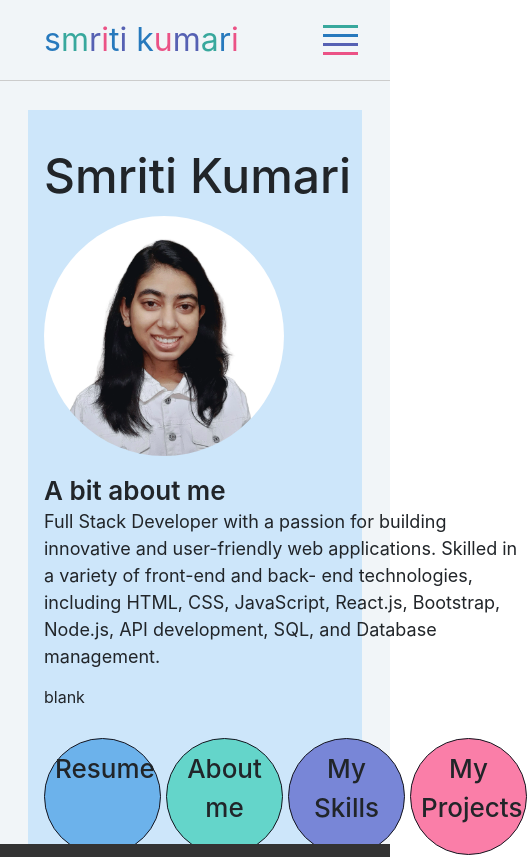
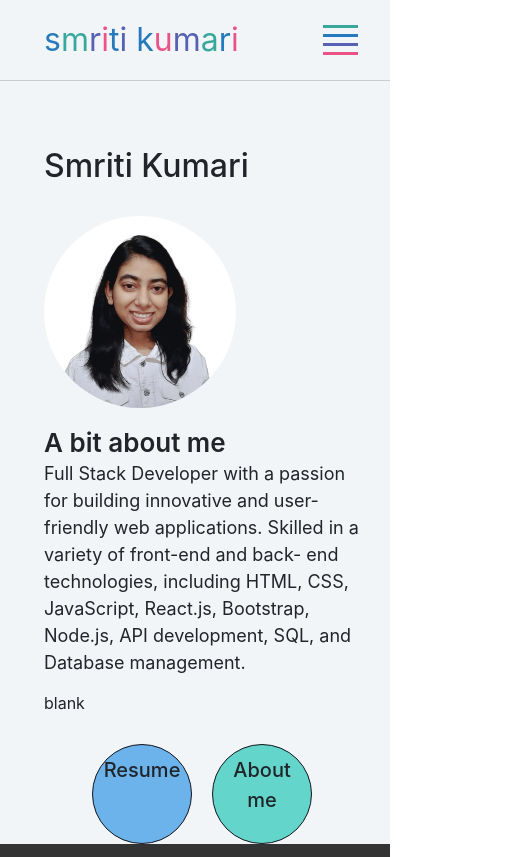
Before and after one commit to smriti-sk/portfolio-v1, a React (Create React App) app: page / in a window 390 px wide. Shown: the top 857 px of the page, 527 px wide, since content can reach past the window. Built offline with nearby package versions, Linux system fonts and the light colour scheme.

Commit message:
home mobile-view corrected

```diff
--- a/src/Components/Header.css
+++ b/src/Components/Header.css
@@ -7,25 +7,36 @@ background: var(--background-main);
   min-height: 200vh;
 }
 
-.item1 { grid-area: header; }
-.item2 { grid-area: menu; }
-.item3 { grid-area: main; }
-.item4 { grid-area: right; }
-.item5 { grid-area: blank; }
-.item6 { grid-area: footer; }
+.item1 {
+  grid-area: header;
+}
+.item2 {
+  grid-area: menu;
+}
+.item3 {
+  grid-area: main;
+}
+.item4 {
+  grid-area: right;
+}
+.item5 {
+  grid-area: blank;
+}
+.item6 {
+  grid-area: footer;
+}
 
 .grid-container {
   display: grid;
   grid-template-columns: auto auto auto auto auto;
   grid-template-rows: 5em 2em auto auto 6em;
   grid-template-areas:
-    'menu menu  header header header'
-    'menu menu main main main'
-    'menu menu right right right'
-    'menu menu blank blank blank'
-    'footer footer footer footer footer';
-  gap: 5px;
-  /* background-color: #cde6fa; */
+    "menu menu  header header header"
+    "menu menu main main main"
+    "menu menu right right right"
+    "menu menu blank blank blank"
+    "footer footer footer footer footer";
+  gap: 5px 30px;
   padding: 1em;
   max-height: 80vh;
 }
@@ -33,39 +44,33 @@ min-height: 200vh;
 .grid-container > div {
   /* background-color: rgba(255, 255, 255, 0.8); */
   text-align: left;
-  padding: 5px 0;
+  padding: 5px;
 }
-
 .item1 > h2 {
   font-size: 3em;
   padding-bottom: 1em;
 }
-/* .item2{
-    min-width: 15em;
-    min-height: 15em;
-} */
-.item3  {
+.item3 {
   font-size: 26px;
   font-weight: 600;
 }
-#profilePhoto{
+#profilePhoto {
   width: 15em;
   height: 15em;
   border-radius: 50%;
 }
-.item4{
+.item4 {
   font-size: 18px;
 }
-.item5{
+.item5 {
   min-height: 3em;
 }
-.item6 {
+.cta-container{
   display: grid;
   grid-template-columns: auto auto auto auto;
   gap: 5px;
 }
-.item6 > .cta {
-    background-color: rgb(226, 244, 192);
+.cta-container > .cta {
   height: 4.5em;
   width: 4.5em;
   border-radius: 50%;
@@ -77,33 +82,72 @@ min-height: 200vh;
   font-weight: 500;
 }
 
-.item6 :nth-child(1) {
+.cta-container :nth-child(1) {
   background-color: var(--blue-3);
 }
-.item6 :nth-child(2) {
+.cta-container :nth-child(2) {
   background-color: var(--teal-3);
 }
-.item6 :nth-child(3) {
+.cta-container :nth-child(3) {
   background-color: var(--indigo-3);
 }
-.item6 :nth-child(4) {
+.cta-container :nth-child(4) {
   background-color: var(--pink-3);
 }
 
-@media (max-width: 768px) {
+@media only screen and (max-width: 768px) {
   .grid-container {
-        grid-template-columns: auto auto auto auto auto;
+    display: grid;
+    grid-template-columns: auto;
     grid-template-rows: 5em auto 2em auto auto 6em;
     grid-template-areas:
-          'header header  header header header'
-          'menu menu menu menu  menu'
-          'main main main main main'
-          'right right right right right'
-          'blank blank blank blank blank'
-          'footer footer footer footer footer';
+      "header"
+      "menu"
+      "main"
+      "right"
+      "blank"
+      "footer";
     gap: 5px;
-        background-color: #cde6fa;
     padding: 1em;
-        max-height: 130vh;
+    max-height: 80vh;
+  }
+
+  .grid-container > div {
+    height: 100%;
+    width: 100%;
+    text-align: left;
+    padding: 5px 0;
+  }
+  #profilePhoto {
+    width: 12em;
+    height: 12em;
+    border-radius: 50%;
+  }
+
+  /* .item6 {
+    display: grid;
+    grid-template-columns: auto auto;
+    gap: 10px;
+  } */
+
+  .cta-container > .cta {
+    height: 5em;
+    width: 5em;
+    padding: 10px;
+    font-size: 20px;
+    font-weight: 500;
   }
 }
+
+@media only screen and (max-width: 600px){
+  .item1 > h2 {
+    font-size: 2em;
+    padding-bottom: 1em;
+  }
+  .cta-container {
+    display: grid;
+    grid-template-columns: auto auto;
+    gap: 20px;
+    padding: 0 3em;
+  }
+}
--- a/src/Components/Header.js
+++ b/src/Components/Header.js
@@ -7,7 +7,6 @@ const Header = () => {
     <>
       <section className="main-content">
         <div className="container">
-          <div className="header">
           <div className="grid-container">
             <div className="item1">
               <h2>Smriti&nbsp;Kumari</h2>
@@ -15,7 +14,9 @@ const Header = () => {
             <div className="item2">
               <img src={profilePhoto} alt="profile photo" id="profilePhoto" />
             </div>
+
             <div className="item3">A bit about me</div>
+
             <div className="item4">
               Full Stack Developer with a passion for building innovative and
               user-friendly web applications. Skilled in a variety of front-end
@@ -25,6 +26,7 @@ const Header = () => {
             </div>
             <div className="item5">blank</div>
             <div className="item6">
+              <div className="cta-container">
                 <div className="cta cta-1">Resume</div>
                 <div className="cta cta-2">About me</div>
                 <div className="cta cta-3">My Skills</div>
```
Also changed, not shown: package.json (+7 -1 lines), 1 other file (tests, documents, lock files or other folders). Lines whose indentation alone changed are shown as unchanged.
